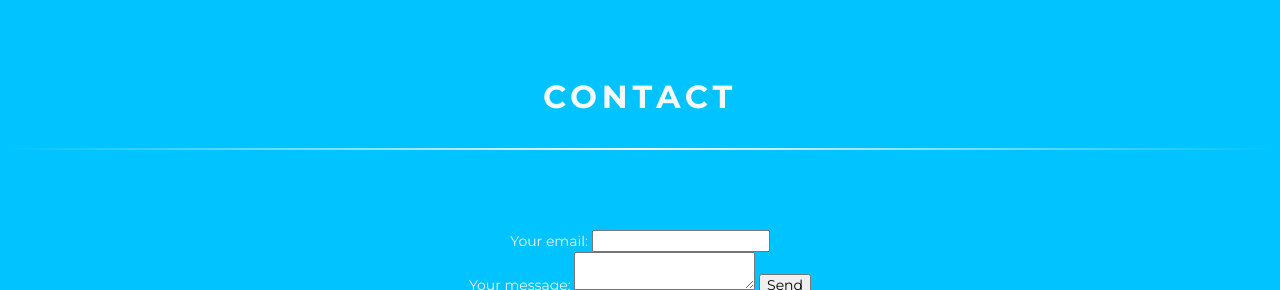
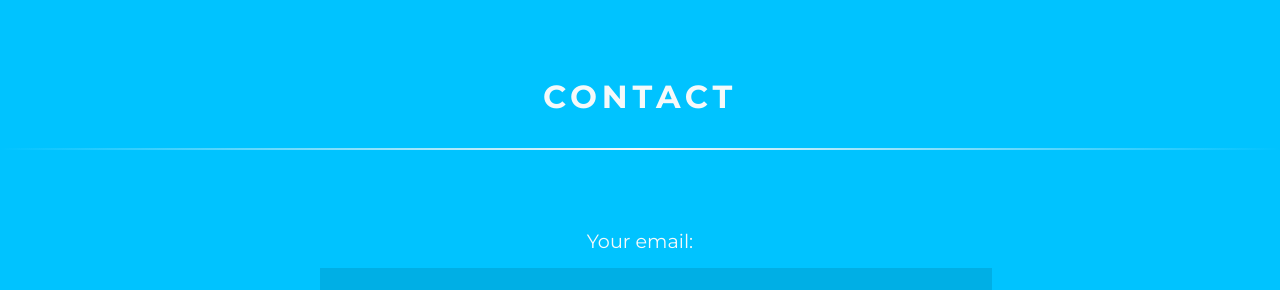
Before and after one commit to MichaelDani/Portafolio, a plain HTML site: page index.html in a window 1280 px wide. Shown: the part 3044-3334 px from the top of the page. Drawn offline with nearby package versions, Linux system fonts and the light colour scheme.

Commit message:
final html y css

```diff
--- a/index.html
+++ b/index.html
@@ -21,7 +21,7 @@
     <link rel="stylesheet" type="text/css" href="assets/css/portafolio.css" />
     <link rel="stylesheet" type="text/css" href="assets/css/skillset.css" />
     <link rel="stylesheet" type="text/css" href="assets/css/experience.css" />
-
+    <link rel="stylesheet" type="text/css" href="assets/css/contact.css" />
 </head>
 
 <body>
```
